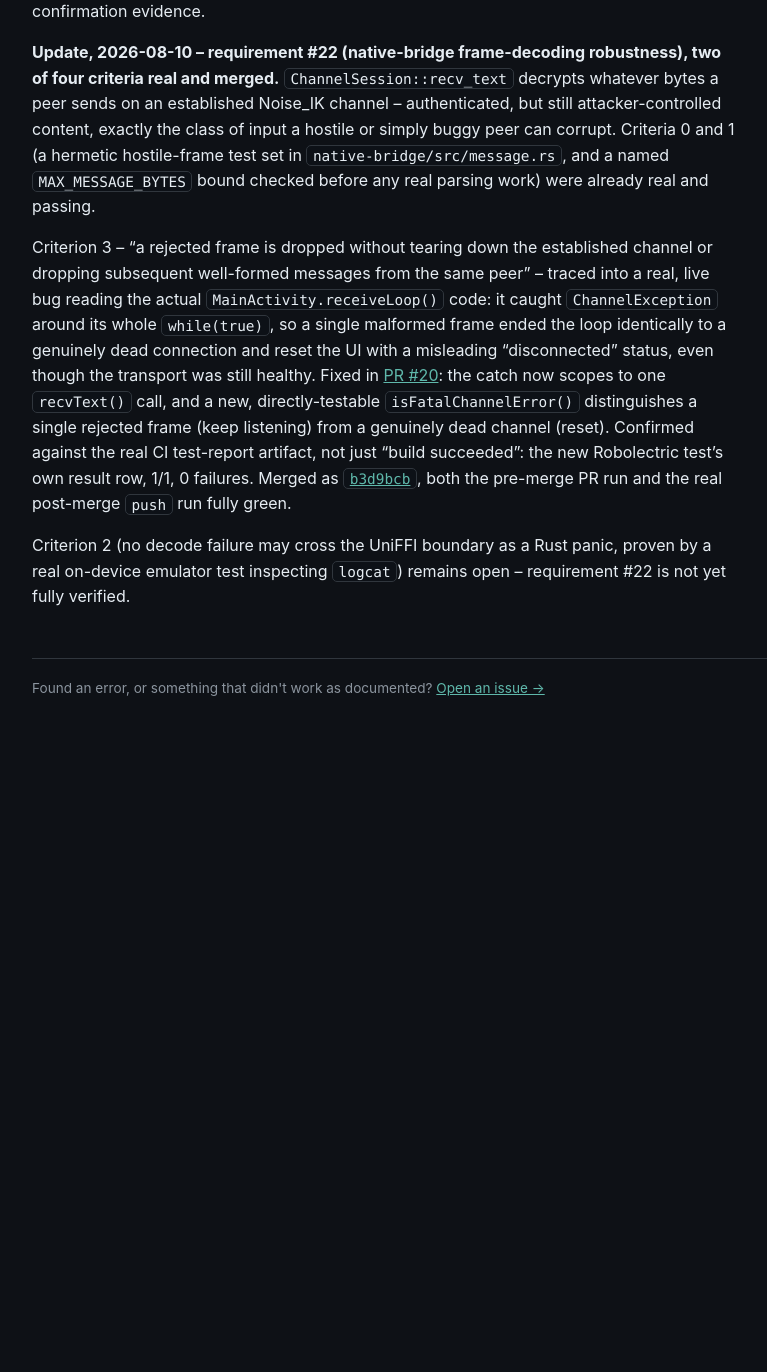
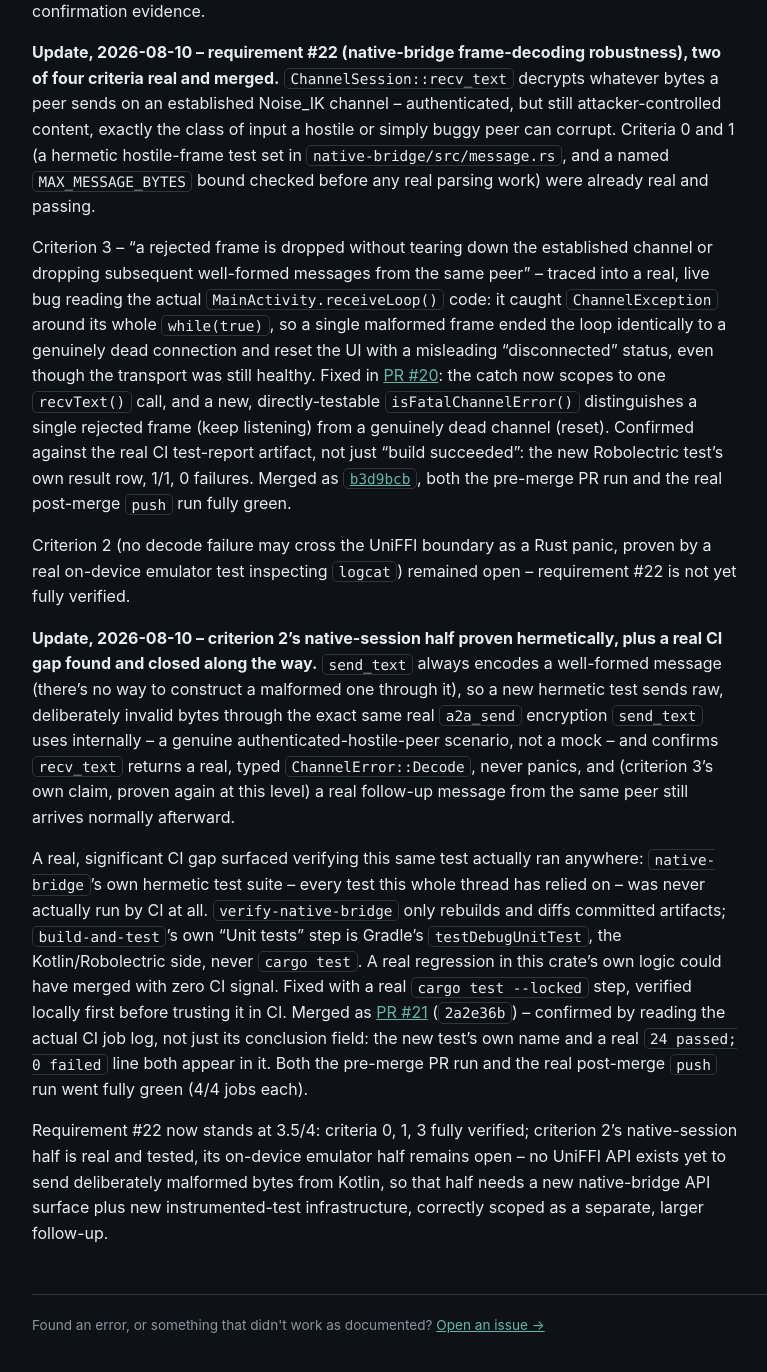
Before and after one commit to scimbe/CADS-devsystem-docs, a Jekyll site: the page built from _explanation/self-optimizing-pipeline.md, in a window 1280 px wide and 1400 px high, scrolled down 11908 px. Shown: the top 1372 px of the window, without its empty margins (322-1089 px from the left). Built offline with Jekyll 4.4.1, drawn with Linux system fonts in a browser that asks for light colours; before the commit the page ends 12672 px from its top, so only the background shows below that.

Commit message:
explanation: requirement #22 criterion 2's native-session half + a real CI gap closed
Waited for the real, confirmed-merged state before writing anything --
PR #21 was still in CI when this firing started; only documented once both
the pre-merge PR run and the real post-merge push run went fully green
(4/4 jobs each), and after reading the actual CI job log confirming the new
test's own name and a real "24 passed; 0 failed" line, not just trusting
the conclusion field.

Updates the requirement #22 entry added last firing: criterion 2's
native-session half is now real and hermetically tested, and a real,
significant CI gap found along the way -- native-bridge's own test suite
was never actually run by CI at all -- is now closed.

Hermetic Jekyll build confirms the site compiles and the new content
renders.

Co-Authored-By: Claude Sonnet 5 <noreply@anthropic.com>
Claude-Session: https://claude.ai/code/session_018FkngvdKnmVcAT84EZe7Ur

```diff
--- a/_explanation/self-optimizing-pipeline.md
+++ b/_explanation/self-optimizing-pipeline.md
@@ -472,5 +472,29 @@ test's own result row, 1/1, 0 failures. Merged as
 PR run and the real post-merge `push` run fully green.
 
 Criterion 2 (no decode failure may cross the UniFFI boundary as a Rust panic, proven by a real
-on-device emulator test inspecting `logcat`) remains open -- requirement #22 is not yet fully
+on-device emulator test inspecting `logcat`) remained open -- requirement #22 is not yet fully
 verified.
+
+**Update, 2026-08-10 -- criterion 2's native-session half proven hermetically, plus a real CI gap
+found and closed along the way.** `send_text` always encodes a well-formed message (there's no way
+to construct a malformed one through it), so a new hermetic test sends raw, deliberately invalid
+bytes through the exact same real `a2a_send` encryption `send_text` uses internally -- a genuine
+authenticated-hostile-peer scenario, not a mock -- and confirms `recv_text` returns a real, typed
+`ChannelError::Decode`, never panics, and (criterion 3's own claim, proven again at this level) a
+real follow-up message from the same peer still arrives normally afterward.
+
+A real, significant CI gap surfaced verifying this same test actually ran anywhere:
+`native-bridge`'s own hermetic test suite -- every test this whole thread has relied on -- was never
+actually run by CI at all. `verify-native-bridge` only rebuilds and diffs committed artifacts;
+`build-and-test`'s own "Unit tests" step is Gradle's `testDebugUnitTest`, the Kotlin/Robolectric
+side, never `cargo test`. A real regression in this crate's own logic could have merged with zero CI
+signal. Fixed with a real `cargo test --locked` step, verified locally first before trusting it in
+CI. Merged as [PR #21](https://github.com/scimbe/CADS-webconference-android/pull/21)
+(`2a2e36b`) -- confirmed by reading the actual CI job log, not just its conclusion field: the new
+test's own name and a real `24 passed; 0 failed` line both appear in it. Both the pre-merge PR run
+and the real post-merge `push` run went fully green (4/4 jobs each).
+
+Requirement #22 now stands at 3.5/4: criteria 0, 1, 3 fully verified; criterion 2's native-session
+half is real and tested, its on-device emulator half remains open -- no UniFFI API exists yet to
+send deliberately malformed bytes from Kotlin, so that half needs a new native-bridge API surface
+plus new instrumented-test infrastructure, correctly scoped as a separate, larger follow-up.
```
